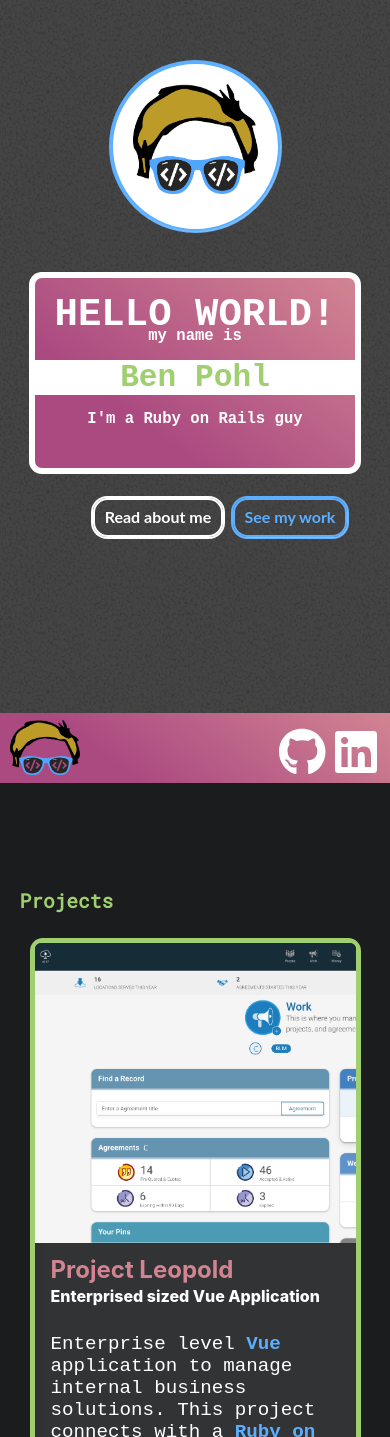
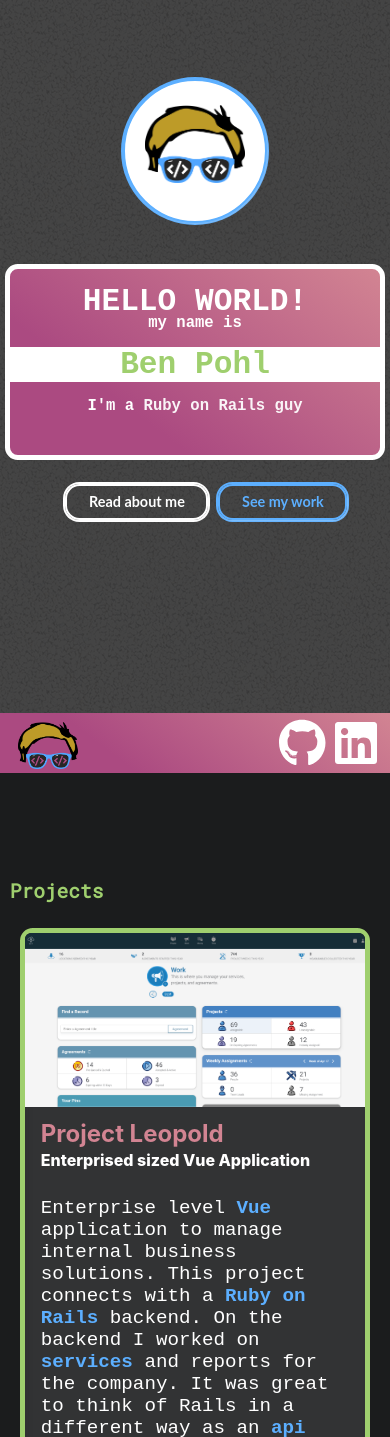
Before and after one commit to pohl989/pohlfolio, a React (Create React App) app: page / in a window 390 px wide. Shown: the part 131-1568 px from the top of the page. Built offline with nearby package versions, Linux system fonts and the light colour scheme; a web font is replaced by a local one.

Commit message:
make portfolio mobile first

```diff
--- a/src/components/Home.js
+++ b/src/components/Home.js
@@ -24,9 +24,9 @@ export const Cards = styled.div`
 
 const AboutMe = styled.p`
   margin: 20px;
-  max-width: 50%;
+  max-width: 100%;
  ${media.tablet`
-    max-width: 100%;
+    max-width: 50%;
   `}
 `
 
--- a/src/components/NavBar.js
+++ b/src/components/NavBar.js
@@ -16,8 +16,12 @@ const StyledMenu = styled.nav`
   width: 100%;
   position:sticky;
   position: -webkit-sticky;
-  top: 0;
-  z-index:1;
+  top: -1px;
+  z-index: 1;
+  height: 60px;
+  display: flex;
+  justify-content: space-between;
+  align-items: center;
   ${media.tablet`
     height: 70px;
     `
@@ -50,21 +54,23 @@ const StyledLi = styled.li`
   list-style: none;
   padding: 30px 20px;
   align-self: flex-end;
+  display: none;
   ${media.tablet`
     font-size: 12px;
-    display: none;
+    display: inline-flex;
   `
 }
 `
 
 const NavLogo = styled.img`
-  width: 80px;
+  width: 60px;
   display: block;
   height: auto;
+  object-fit: contain;
   position: relative;
   margin: 2px;
   ${media.tablet`
-    width: 70px;
+    width: 80px;
     `
 }
 `
@@ -97,6 +103,7 @@ class NavBar extends Component {
     const {navHover} = this.state
     return (
       <StyledMenu id="navbar" className="nav-background">
+        <div style={{display: 'inline-flex', height: 'auto', paddingLeft: '2vw', fontSize: '3rem'}}>
           <a href="#start" style={{display: 'inline-flex', maxHeight: '60px', marginLeft: '2vw', marginTop: '5px'}}>
             {this.logoHeader(navHover)}
           </a>
@@ -113,7 +120,8 @@ class NavBar extends Component {
               </StyledLink>
             </StyledLi>
           </StyledUL>
-        <div style={{display: 'inline-flex', float: 'right', height: 'auto', paddingRight: '2vw'}}>
+        </div>
+        <div style={{display: 'inline-flex', float: 'right', height: 'auto', paddingRight: '2vw', fontSize: '3rem'}}>
           <div>
             <a
               target="_blank"
@@ -123,7 +131,6 @@ class NavBar extends Component {
             >
               <MyFontAwesomeIcon
                 icon={['fab', 'github']}
-                size="3x"
                 style={{padding: '15px 5px'}}
                 onMouseEnter={this.githubHover} />
             </a>
@@ -135,7 +142,7 @@ class NavBar extends Component {
               href="https://www.linkedin.com/in/pohl989/"
               style={{textDecoration: 'none', display: 'flex', alignItems: 'center', flexGrow: '1', maxWidth: '400px'}}
             >
-              <MyFontAwesomeIcon icon={['fab', 'linkedin']} size="3x" />
+              <MyFontAwesomeIcon icon={['fab', 'linkedin']} />
             </a>
           </div>
         </div>
--- a/src/components/Project.js
+++ b/src/components/Project.js
@@ -13,39 +13,39 @@ function createMarkup(markup) {
 }
 
 const ProjectImageContainer = styled.div`
+width: 100%;
+min-width: 100%;
+border-top-right-radius: .4em;
+border-top-left-radius: .4em;
+border-bottom-right-radius: 0em;
+${media.tablet`
 min-width:300px;
 max-width: 400px;
 min-height: 300px;
 border-top-right-radius: .4em;
 border-bottom-right-radius: .4em;
-  ${media.tablet`
-      width: 100%;
-      min-width: 100%;
-      border-top-right-radius: .4em;
-      border-top-left-radius: .4em;
-      border-bottom-right-radius: 0em;
     `}
 `
 
 const ProjectImage = styled.img`
-  ${media.tablet`
-    border-top-right-radius: .4em;
-    border-top-left-radius: .4em;
-    border-bottom-right-radius: 0em;
-  `}
   width: 100%;
   height: 100%;
   background-color: rgb(34,34,34);
   box-shadow: ${cardShadow2};
   border-top-right-radius: .4em;
-  border-bottom-right-radius: .4em;
+  border-top-left-radius: .4em;
   object-fit: cover;
   overflow: hidden;
   object-position: top left;
+  ${media.tablet`
+    border-bottom-right-radius: .4em;
+    border-top-left-radius: 0em;
+    border-bottom-left-radius: 0em;
+  `}
 `
 const NewProjectCardBody = styled.div`
   ${media.tablet`
-      max-width: 100%;
+      max-width: 60%;
     `}
   flex-grow: 1;
   border: none;
@@ -57,12 +57,12 @@ const NewProjectCardBody = styled.div`
   font-size: 1em;
   border-radius: 0;
   text-decoration: none;
-  max-width: 60%;
+  max-width: 100%;
 `
 
 const NewProjectCard = styled.div`
   ${media.tablet`
-      flex-direction: column;
+    flex-direction: row-reverse;
   `}
   width: 100%;
   border: 5px solid ${colors.pink};
@@ -73,8 +73,9 @@ const NewProjectCard = styled.div`
   color: white;
   box-shadow: ${cardShadow2};
   display: flex;
-  flex-direction: row-reverse;
+  flex-direction: column;
   padding: 0;
+  max-width: 1000px;
   border: 5px solid ${colors.neonGreen};
 `
 
--- a/src/components/WelcomeScreen.js
+++ b/src/components/WelcomeScreen.js
@@ -30,14 +30,15 @@ const LogoWelcomeBackground = styled.div`
 
 const LogoWelcome = styled.img`
   margin-bottom: 15px;
-  width: 150px;
+  width: 100px;
   height: auto;
   display: block;
   position: relative;
   margin-right: auto;
   margin-left: auto;
+  object-fit: contain;
   ${media.tablet`
-    width: 125px;
+    width: 150px;
   `}
 `
 const ButtonWrapper = styled.div`
--- a/src/styledComponents/Card.js
+++ b/src/styledComponents/Card.js
@@ -29,9 +29,9 @@ export const StyledNameCard = styled.div`
   border-radius: 0.8rem;
   margin: 1.5rem;
   border: 5px solid ${colors.white};
-  min-width: 90%;
+  min-width: 95%;
   ${media.tablet`
-    min-width: 50%;
+    min-width: 70%;
     max-width: 1000px;
     border-width: 6px;
     `}
@@ -40,9 +40,9 @@ export const StyledNameCard = styled.div`
     max-width: 1000px;
     `}
   ${media.giant`
-    min-width: 50%;
+    min-width: 1000px;
     max-width: 1000px;
-    `}
+`}
 `
 
 export const ProjectCard = styled(Card)`
@@ -50,7 +50,6 @@ export const ProjectCard = styled(Card)`
   width: 100%;
   background-color: rgb(34,34,34);
   box-shadow: ${cardShadow2};
-  max-width: 100%;
   position: relative;
   display: flex;
   cursor: pointer;
@@ -77,9 +76,10 @@ export const TextCard = styled(Card)`
   box-sizing: inherit;
   display: flex;
   width: 100%;
-  flex-direction: row;
+  flex-direction: column;
   ${media.tablet`
-    flex-direction: column;
+    flex-direction: row;
+    max-width: 1100px;
   `}
 `
 
--- a/src/styledComponents/Defaults.js
+++ b/src/styledComponents/Defaults.js
@@ -24,7 +24,7 @@ export const media = Object.keys(sizes).reduce((accumulator, label) => {
   // changing their browsers font-size: https://zellwk.com/blog/media-query-units/
   // const emSize = sizes[label] / 16
   accumulator[label] = (...args) => css`
-    @media (max-width: ${sizes[label]}px) {
+    @media (min-width: ${sizes[label]}px) {
       ${css(...args)};
     }
   `
--- a/src/styledComponents/Header.js
+++ b/src/styledComponents/Header.js
@@ -14,7 +14,7 @@ const fontSize = (size) => {
     case 'small':
       return '4vmin'
     case 'h1':
-      return '10vmin'
+      return '8vmin'
     case 'h2':
       return '8vmin'
     case 'h3':
@@ -47,7 +47,7 @@ const background = (backgroundColor) =>
 
 const subHeader = (sub=false) => {
   if (sub) {
-    return '-15px 0px 15px 0px'
+    return '-10px 0px 15px 0px'
   } else {
     return '15px 0px 5px 0px'
   }
@@ -75,6 +75,7 @@ export default styled.h1`
   font-size: ${(props) => fontSize(props.size)};
   font-family:  ${(props) => font(props.font)}, monospace;
   color: ${(props) => color(props.bColor)};
+  text-wrap: nowrap;
   background-color: ${(props) => background(props.background)};
 
 `
```
Lines whose indentation alone changed are shown as unchanged.
